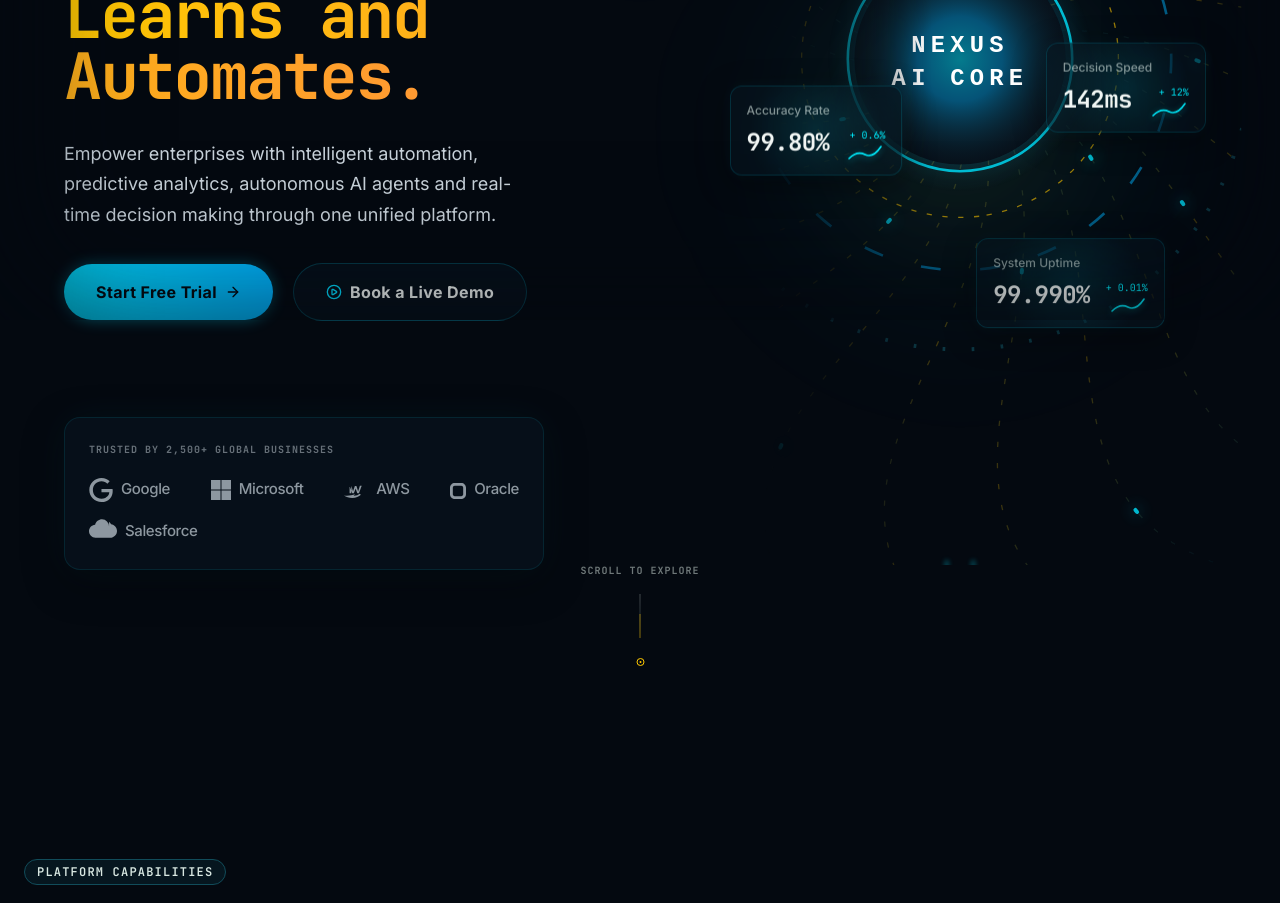
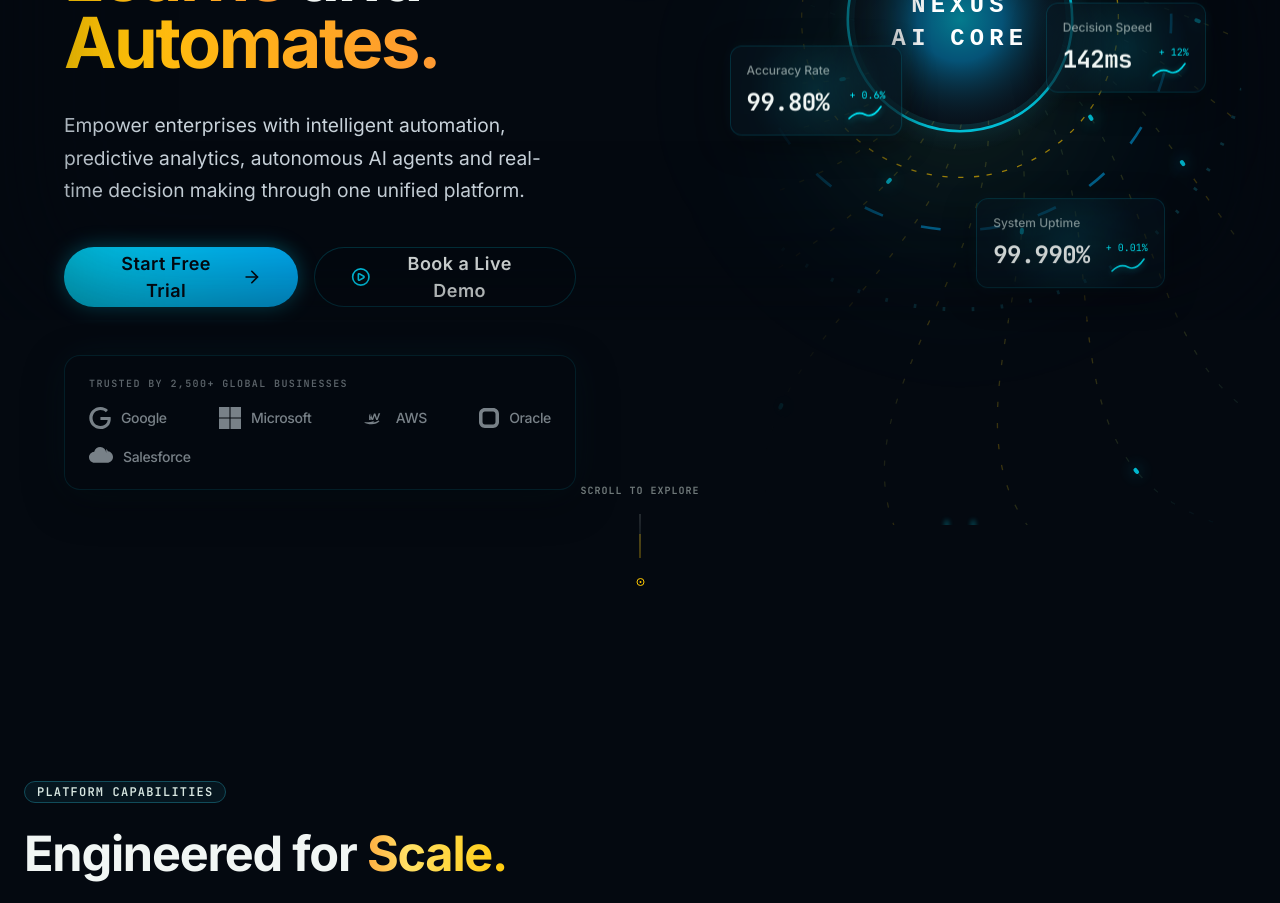
Before and after one commit to spacetime6600-cloud/Hackathon_iitb, a React (Vite) app: page / in a window 1280 px wide. Shown: the part 480-1383 px from the top of the page. Built offline with nearby package versions, Linux system fonts and the light colour scheme.

Commit message:
Typography: dramatic hero redesign + consistent type scale across all sections

```diff
--- a/src/components/FinalCTA.tsx
+++ b/src/components/FinalCTA.tsx
@@ -64,9 +64,9 @@ export function FinalCTA() {
           whileInView={{ opacity: 1, y: 0 }}
           viewport={{ once: true, amount: 0.1 }}
           transition={{ duration: 0.5, delay: 0.1, ease: [0.165, 0.84, 0.44, 1] }}
-          className="text-fluid-h2 text-arctic font-mono font-bold tracking-tight mb-8"
+          className="text-heading-1 font-sans font-bold text-arctic mb-6"
         >
-          Transform Your Enterprise with <span className="text-transparent bg-clip-text bg-gradient-to-r from-[#00DCFF] to-mystic">Intelligent AI</span>
+          Transform Your Enterprise with <span className="highlight-shimmer">Intelligent AI</span>
         </motion.h2>
 
         <motion.p
@@ -74,7 +74,7 @@ export function FinalCTA() {
           whileInView={{ opacity: 1, y: 0 }}
           viewport={{ once: true, amount: 0.1 }}
           transition={{ duration: 0.5, delay: 0.15, ease: [0.165, 0.84, 0.44, 1] }}
-          className="text-mystic/80 font-sans text-fluid-body leading-relaxed max-w-3xl mx-auto mb-12"
+          className="text-mystic/70 font-sans text-body-lg leading-relaxed max-w-prose-wide mx-auto mb-10"
         >
           Join thousands of organizations already using AI to automate workflows, improve productivity and accelerate growth.
         </motion.p>
--- a/src/components/HeroSection.tsx
+++ b/src/components/HeroSection.tsx
@@ -100,105 +100,148 @@ export function HeroSection() {
       {/* Hero Content */}
       <div className="flex-1 max-w-[1600px] w-full mx-auto px-6 md:px-12 lg:px-16 flex flex-col lg:flex-row items-center pt-32 lg:pt-40 pb-32 relative z-10 gap-16 lg:gap-24 xl:gap-32 h-full">
 
-        {/* Left Content (Typography & Social Proof) */}
+        {/* Left Content */}
         <motion.div
           style={{ y: y2, opacity }}
-          className="w-full lg:w-1/2 flex flex-col justify-center text-center lg:text-left mt-10 lg:mt-0 relative z-20"
+          className="w-full lg:w-1/2 flex flex-col justify-center text-center lg:text-left mt-8 lg:mt-0 relative z-20"
         >
+          {/* Badge */}
           <motion.div
             initial={{ opacity: 0, y: 20 }}
             animate={{ opacity: 1, y: 0 }}
             transition={{ duration: 0.8, ease: [0.16, 1, 0.3, 1] }}
-            className="inline-flex items-center gap-2 px-3 py-1.5 rounded-full border border-nocturnal bg-nocturnal/30 backdrop-blur-md mb-8 mx-auto lg:mx-0"
+            className="inline-flex items-center gap-2 px-3 py-1.5 rounded-full border border-nocturnal bg-nocturnal/30 backdrop-blur-md mb-8 mx-auto lg:mx-0 w-fit"
           >
-            <span className="w-2 h-2 rounded-full bg-forsythia shadow-[0_0_8px_#FFC801]" />
-            <span className="text-mystic text-xs font-mono uppercase tracking-widest font-semibold">AI-Powered Enterprise Automation</span>
+            <span className="w-2 h-2 rounded-full bg-forsythia shadow-[0_0_8px_#FFC801] animate-pulse" />
+            <span className="text-mystic font-mono text-[11px] uppercase tracking-[0.12em] font-semibold">AI-Powered Enterprise Automation</span>
           </motion.div>
 
+          {/* Hero Heading — 80–96px desktop, 64px tablet, 44px mobile */}
           <motion.h1
             id="hero-heading"
             initial={{ opacity: 0, y: 30 }}
             animate={{ opacity: 1, y: 0 }}
-            transition={{ duration: 0.5, delay: 0.1, ease: [0.165, 0.84, 0.44, 1] }}
-            className="text-[clamp(52px,5vw,80px)] leading-[0.95] tracking-[-0.03em] font-mono font-bold text-arctic mb-8 max-w-[90%] mx-auto lg:mx-0"
+            transition={{ duration: 0.7, delay: 0.08, ease: [0.165, 0.84, 0.44, 1] }}
+            className="font-sans font-extrabold text-arctic leading-[0.95] tracking-[-0.035em] mb-8
+                       text-[clamp(2.75rem,8vw,6rem)]
+                       lg:text-[clamp(3.5rem,6vw,6rem)]
+                       xl:text-[clamp(4rem,5.5vw,6rem)]
+                       mx-auto lg:mx-0 max-w-[95%] lg:max-w-none"
           >
-            Unlock Autonomous AI <br className="hidden lg:block"/>
-            That <span className="text-transparent bg-clip-text bg-gradient-to-r from-mystic via-arctic to-mystic">Thinks,</span> <br className="hidden lg:block"/>
-            <span className="text-transparent bg-clip-text bg-gradient-to-r from-forsythia to-saffron">Learns and Automates.</span>
+            Unlock<br />
+            Autonomous AI<br />
+            That Thinks,<br />
+            <span className="text-transparent bg-clip-text bg-gradient-to-r from-forsythia to-saffron">Learns</span> and<br />
+            <span className="text-transparent bg-clip-text bg-gradient-to-r from-forsythia to-saffron">Automates.</span>
           </motion.h1>
 
+          {/* Description — 20px desktop / 18px tablet / 16px mobile */}
           <motion.p
             initial={{ opacity: 0, y: 20 }}
             animate={{ opacity: 1, y: 0 }}
-            transition={{ duration: 0.5, delay: 0.15, ease: [0.165, 0.84, 0.44, 1] }}
-            className="text-[#C8D2DA] text-[18px] font-sans leading-[1.7] max-w-[480px] mx-auto lg:mx-0 mb-8"
+            transition={{ duration: 0.6, delay: 0.2, ease: [0.165, 0.84, 0.44, 1] }}
+            className="text-[#C8D2DA] font-sans leading-[1.7] max-w-[600px] mx-auto lg:mx-0 mb-10
+                       text-[clamp(1rem,1.5vw,1.25rem)]"
           >
-            Empower enterprises with intelligent automation, predictive analytics, autonomous AI agents and real-time decision making through one unified platform.
+            Empower enterprises with intelligent automation, predictive analytics,
+            autonomous AI agents and real-time decision making through one unified platform.
           </motion.p>
 
+          {/* CTA Buttons — 60px height, 18px font, 18px/36px padding */}
           <motion.div
             initial={{ opacity: 0, y: 20 }}
             animate={{ opacity: 1, y: 0 }}
-            transition={{ duration: 0.5, delay: 0.2, ease: [0.165, 0.84, 0.44, 1] }}
-            className="flex flex-col sm:flex-row items-center gap-5 justify-center lg:justify-start mb-24"
+            transition={{ duration: 0.6, delay: 0.3, ease: [0.165, 0.84, 0.44, 1] }}
+            className="flex flex-col sm:flex-row items-center gap-4 justify-center lg:justify-start mb-12"
           >
-            <button className="w-full sm:w-auto px-8 py-4 rounded-full font-sans font-bold text-oceanic-noir bg-gradient-to-r from-[#00DCFF] to-[#00B4FF] shadow-[0_0_15px_rgba(0,220,255,0.3)] hover:shadow-[0_4px_20px_rgba(0,220,255,0.5)] hover:-translate-y-[2px] hover:scale-[1.02] hover:brightness-105 transition-all duration-300 ease-out-expo group flex items-center justify-center gap-2 focus-visible:outline-none focus-visible:ring-2 focus-visible:ring-offset-2 focus-visible:ring-offset-oceanic-noir focus-visible:ring-[#00DCFF] tracking-wide">
+            <button
+              className="w-full sm:w-auto px-9 rounded-full font-sans font-semibold text-[18px] text-oceanic-noir
+                         bg-gradient-to-r from-[#00DCFF] to-[#00B4FF]
+                         shadow-[0_0_20px_rgba(0,220,255,0.35)]
+                         hover:shadow-[0_6px_30px_rgba(0,220,255,0.55)]
+                         hover:-translate-y-[3px] hover:scale-[1.02] hover:brightness-105
+                         transition-all duration-300 ease-out-expo
+                         group flex items-center justify-center gap-2.5
+                         focus-visible:outline-none focus-visible:ring-2 focus-visible:ring-offset-2
+                         focus-visible:ring-offset-oceanic-noir focus-visible:ring-[#00DCFF]
+                         h-[60px] tracking-wide"
+            >
               Start Free Trial
-              <ArrowRight className="w-4 h-4 group-hover:translate-x-[4px] transition-transform duration-300 ease-out-expo" />
+              <ArrowRight className="w-5 h-5 group-hover:translate-x-[5px] transition-transform duration-300 ease-out-expo" />
             </button>
-            <button className="w-full sm:w-auto px-8 py-4 rounded-full font-sans font-bold text-arctic bg-[#08121C]/80 backdrop-blur-md border border-[rgba(0,220,255,0.2)] hover:border-[rgba(0,220,255,0.4)] hover:bg-[rgba(0,220,255,0.05)] hover:-translate-y-[2px] hover:scale-[1.02] hover:shadow-[0_4px_15px_rgba(0,220,255,0.2)] hover:brightness-105 transition-all duration-300 ease-out-expo flex items-center justify-center gap-2 focus-visible:outline-none focus-visible:ring-2 focus-visible:ring-offset-2 focus-visible:ring-offset-oceanic-noir focus-visible:ring-[#00DCFF] tracking-wide group">
-              <PlayCircle className="w-4 h-4 text-[#00DCFF] group-hover:scale-105 transition-transform duration-300 ease-out-expo" />
+            <button
+              className="w-full sm:w-auto px-9 rounded-full font-sans font-semibold text-[18px] text-arctic
+                         bg-[#040910]/80 backdrop-blur-md
+                         border border-[rgba(0,220,255,0.2)]
+                         hover:border-[rgba(0,220,255,0.45)] hover:bg-[rgba(0,220,255,0.05)]
+                         hover:-translate-y-[3px] hover:scale-[1.02]
+                         hover:shadow-[0_6px_20px_rgba(0,220,255,0.2)] hover:brightness-105
+                         transition-all duration-300 ease-out-expo
+                         flex items-center justify-center gap-2.5
+                         focus-visible:outline-none focus-visible:ring-2 focus-visible:ring-offset-2
+                         focus-visible:ring-offset-oceanic-noir focus-visible:ring-[#00DCFF]
+                         h-[60px] tracking-wide group"
+            >
+              <PlayCircle className="w-5 h-5 text-[#00DCFF] group-hover:scale-110 transition-transform duration-300 ease-out-expo" />
               Book a Live Demo
             </button>
           </motion.div>
 
-          {/* Integrated Social Proof */}
+          {/* Trusted Companies — 48px top gap from buttons */}
           <motion.section
             id="clients"
             aria-label="Trusted Companies"
             initial={{ opacity: 0, y: 20 }}
             animate={{ opacity: 1, y: 0 }}
-            transition={{ duration: 1, delay: 0.4, ease: [0.16, 1, 0.3, 1] }}
-            className="rounded-2xl p-5 md:p-6 border border-[rgba(0,220,255,0.1)] shadow-[0_12px_40px_rgba(0,0,0,0.35),_0_0_40px_rgba(0,220,255,0.05)] relative overflow-hidden max-w-[480px] mx-auto lg:mx-0 bg-[#08121C]/80 backdrop-blur-xl"
+            transition={{ duration: 1, delay: 0.45, ease: [0.16, 1, 0.3, 1] }}
+            className="rounded-2xl px-6 py-5 border border-[rgba(0,220,255,0.1)]
+                       shadow-[0_12px_40px_rgba(0,0,0,0.35),_0_0_40px_rgba(0,220,255,0.05)]
+                       relative overflow-hidden max-w-[560px] mx-auto lg:mx-0
+                       bg-[#040910]/80 backdrop-blur-xl"
           >
-            <h2 className="text-[#C7D2D9]/50 text-[10px] font-mono uppercase tracking-widest font-bold mb-5 relative z-10 text-center lg:text-left">
+            <p className="text-[#C7D2D9]/45 font-mono text-[10px] uppercase tracking-[0.14em] font-semibold mb-4 text-center lg:text-left">
               Trusted by 2,500+ Global Businesses
-            </h2>
-            <div className="flex flex-wrap items-center justify-center lg:justify-between gap-x-6 gap-y-4 relative z-10">
+            </p>
+            <div className="flex flex-wrap items-center justify-center lg:justify-between gap-x-7 gap-y-4">
+
               {/* Google */}
-              <div className="flex items-center gap-2 text-[#C7D2D9] opacity-70 hover:opacity-100 hover:text-white hover:scale-105 hover:drop-shadow-[0_0_8px_rgba(0,220,255,0.6)] transition-all duration-200 cursor-pointer group">
-                <svg viewBox="0 0 24 24" fill="currentColor" className="w-auto h-6">
+              <div className="flex items-center gap-2.5 text-[#C7D2D9] opacity-60 hover:opacity-100 hover:text-white hover:scale-[1.06] hover:drop-shadow-[0_0_10px_rgba(0,220,255,0.5)] transition-all duration-200 cursor-pointer">
+                <svg viewBox="0 0 24 24" fill="currentColor" className="h-[22px] w-auto flex-shrink-0">
                   <path d="M12.48 10.92v3.28h7.84c-.24 1.84-.853 3.187-1.787 4.133-1.147 1.147-2.933 2.4-6.053 2.4-4.827 0-8.6-3.893-8.6-8.72s3.773-8.72 8.6-8.72c2.6 0 4.507 1.027 5.907 2.347l2.307-2.307C18.747 1.44 16.133 0 12.48 0 5.867 0 .307 5.387.307 12s5.56 12 12.173 12c3.573 0 6.267-1.173 8.373-3.36 2.16-2.16 2.84-5.213 2.84-7.667 0-.76-.053-1.467-.173-2.053H12.48z" />
                 </svg>
-                <span className="font-sans font-medium text-[15px] tracking-tight">Google</span>
+                <span className="font-sans font-medium text-[14px] tracking-tight">Google</span>
               </div>
+
               {/* Microsoft */}
-              <div className="flex items-center gap-2 text-[#C7D2D9] opacity-70 hover:opacity-100 hover:text-white hover:scale-105 hover:drop-shadow-[0_0_8px_rgba(0,220,255,0.6)] transition-all duration-200 cursor-pointer group">
-                <svg viewBox="0 0 24 24" fill="currentColor" className="w-auto h-5">
+              <div className="flex items-center gap-2.5 text-[#C7D2D9] opacity-60 hover:opacity-100 hover:text-white hover:scale-[1.06] hover:drop-shadow-[0_0_10px_rgba(0,220,255,0.5)] transition-all duration-200 cursor-pointer">
+                <svg viewBox="0 0 24 24" fill="currentColor" className="h-[22px] w-auto flex-shrink-0">
                   <path d="M11.4 24H0V12.6h11.4V24zM24 24H12.6V12.6H24V24zM11.4 11.4H0V0h11.4v11.4zm12.6 0H12.6V0H24v11.4z" />
                 </svg>
-                <span className="font-sans font-medium text-[15px] tracking-tight">Microsoft</span>
+                <span className="font-sans font-medium text-[14px] tracking-tight">Microsoft</span>
               </div>
+
               {/* AWS */}
-              <div className="flex items-center gap-2 text-[#C7D2D9] opacity-70 hover:opacity-100 hover:text-white hover:scale-105 hover:drop-shadow-[0_0_8px_rgba(0,220,255,0.6)] transition-all duration-200 cursor-pointer group">
-                <svg viewBox="0 0 24 24" fill="currentColor" className="w-auto h-6 mt-0.5">
+              <div className="flex items-center gap-2.5 text-[#C7D2D9] opacity-60 hover:opacity-100 hover:text-white hover:scale-[1.06] hover:drop-shadow-[0_0_10px_rgba(0,220,255,0.5)] transition-all duration-200 cursor-pointer">
+                <svg viewBox="0 0 24 24" fill="currentColor" className="h-[22px] w-auto flex-shrink-0">
                   <path d="M11.08 15.35c-2.34.82-5.32 1.34-8.1 1.34-1.12 0-2.18-.08-2.98-.18 2.05 1.5 5.06 2.4 8.27 2.4 3.75 0 6.64-1.28 8.62-3.23l-1.32-.93c-1.3 1.25-3.07 1.9-5.18 1.9-.3 0-.62-.02-.92-.04.4-.23.78-.49 1.13-.78l.48-.4zm-2.02-3.14l-1.78-5.35h-1.8l2.76 7.42h1.66l1.7-4.8 1.66 4.8h1.68l2.77-7.42h-1.8l-1.78 5.37-1.72-5.12h-1.55l-1.8 5.1zM5.58 6.86h1.72v7.4h-1.72z" />
                 </svg>
-                <span className="font-sans font-medium text-[15px] tracking-tight">AWS</span>
+                <span className="font-sans font-medium text-[14px] tracking-tight">AWS</span>
               </div>
+
               {/* Oracle */}
-              <div className="flex items-center gap-2 text-[#C7D2D9] opacity-70 hover:opacity-100 hover:text-white hover:scale-105 hover:drop-shadow-[0_0_8px_rgba(0,220,255,0.6)] transition-all duration-200 cursor-pointer group">
-                <svg viewBox="0 0 24 24" fill="currentColor" className="w-auto h-4 mt-0.5">
+              <div className="flex items-center gap-2.5 text-[#C7D2D9] opacity-60 hover:opacity-100 hover:text-white hover:scale-[1.06] hover:drop-shadow-[0_0_10px_rgba(0,220,255,0.5)] transition-all duration-200 cursor-pointer">
+                <svg viewBox="0 0 24 24" fill="currentColor" className="h-[20px] w-auto flex-shrink-0">
                   <path d="M16.92 0H7.08C3.17 0 0 3.17 0 7.08v9.84C0 20.83 3.17 24 7.08 24h9.84C20.83 24 24 20.83 24 16.92V7.08C24 3.17 20.83 0 16.92 0zM19.78 16.92c0 1.58-1.28 2.86-2.86 2.86H7.08c-1.58 0-2.86-1.28-2.86-2.86V7.08c0-1.58 1.28-2.86 2.86-2.86h9.84c1.58 0 2.86 1.28 2.86 2.86v9.84z" />
                 </svg>
-                <span className="font-sans font-medium text-[15px] tracking-tight">Oracle</span>
+                <span className="font-sans font-medium text-[14px] tracking-tight">Oracle</span>
               </div>
+
               {/* Salesforce */}
-              <div className="flex items-center gap-2 text-[#C7D2D9] opacity-70 hover:opacity-100 hover:text-white hover:scale-105 hover:drop-shadow-[0_0_8px_rgba(0,220,255,0.6)] transition-all duration-200 cursor-pointer group">
-                <svg viewBox="0 0 24 24" fill="currentColor" className="w-auto h-7 -mt-0.5">
+              <div className="flex items-center gap-2.5 text-[#C7D2D9] opacity-60 hover:opacity-100 hover:text-white hover:scale-[1.06] hover:drop-shadow-[0_0_10px_rgba(0,220,255,0.5)] transition-all duration-200 cursor-pointer">
+                <svg viewBox="0 0 24 24" fill="currentColor" className="h-[24px] w-auto flex-shrink-0">
                   <path d="M17.18 8.04A6.1 6.1 0 0011.23 2c-2.9 0-5.32 1.98-6 4.67C2.26 6.94 0 9.38 0 12.3c0 3.03 2.5 5.51 5.55 5.51h12.56c3.25 0 5.89-2.6 5.89-5.81 0-2.99-2.22-5.46-5.06-5.78a5.1 5.1 0 00-1.76-2.18z" />
                 </svg>
-                <span className="font-sans font-medium text-[15px] tracking-tight">Salesforce</span>
+                <span className="font-sans font-medium text-[14px] tracking-tight">Salesforce</span>
               </div>
             </div>
           </motion.section>
--- a/src/components/PlatformFeatures.tsx
+++ b/src/components/PlatformFeatures.tsx
@@ -77,13 +77,13 @@ function FeatureCard({ feature, index }: { feature: any, index: number }) {
             {feature.icon}
           </div>
           <div>
-            <div className="inline-block px-2.5 py-1 bg-[#08121C]/80 border border-[rgba(0,220,255,0.1)] rounded-md text-[10px] font-mono text-mystic/80 uppercase tracking-widest mb-1 shadow-sm group-hover:border-[rgba(0,220,255,0.3)] transition-colors">
-              {feature.label}
-            </div>
-            <h3 className="text-xl text-arctic font-sans font-bold tracking-tight">{feature.title}</h3>
+              <div className="font-mono text-label text-mystic/80 uppercase tracking-[0.1em] mb-2 bg-[#08121C]/80 border border-[rgba(0,220,255,0.1)] rounded-md px-2.5 py-1 w-fit shadow-sm group-hover:border-[rgba(0,220,255,0.3)] transition-colors">
+                {feature.label}
+              </div>
+          <h3 className="text-heading-2 font-sans font-semibold text-arctic tracking-tight">{feature.title}</h3>
           </div>
         </div>
-        <p className="text-mystic/70 font-sans leading-relaxed text-sm max-w-sm">
+        <p className="text-mystic/70 font-sans text-body-lg leading-relaxed max-w-prose-narrow">
           {feature.description}
         </p>
       </div>
@@ -326,24 +326,24 @@ export function PlatformFeatures() {
             transition={{ duration: 0.6 }}
             className="inline-flex items-center gap-2 px-3 py-1 rounded-full border border-nocturnal bg-nocturnal/20 mb-6"
           >
-            <span className="text-mystic text-xs font-mono uppercase tracking-widest font-semibold">Platform Capabilities</span>
+            <span className="font-mono text-label text-mystic uppercase tracking-[0.1em] font-semibold">Platform Capabilities</span>
           </motion.div>
           <motion.h2
             id="features-heading"
             initial={{ opacity: 0, y: 30 }}
             whileInView={{ opacity: 1, y: 0 }}
             viewport={{ once: true }}
-            transition={{ duration: 0.5, delay: 0.1, ease: [0.165, 0.84, 0.44, 1] }}
-            className="text-fluid-h2 text-arctic font-mono font-bold tracking-tight mb-6"
+            transition={{ duration: 0.6, delay: 0.1, ease: [0.165, 0.84, 0.44, 1] }}
+            className="text-heading-1 font-sans font-bold text-arctic mb-5"
           >
-            Engineered for <span className="text-transparent bg-clip-text bg-gradient-to-r from-[#00EEFF] to-mystic">Scale.</span>
+            Engineered for <span className="highlight-shimmer">Scale.</span>
           </motion.h2>
           <motion.p
             initial={{ opacity: 0, y: 20 }}
             whileInView={{ opacity: 1, y: 0 }}
             viewport={{ once: true }}
-            transition={{ duration: 0.5, delay: 0.15, ease: [0.165, 0.84, 0.44, 1] }}
-            className="text-mystic/80 font-sans text-fluid-body leading-relaxed"
+            transition={{ duration: 0.6, delay: 0.15, ease: [0.165, 0.84, 0.44, 1] }}
+            className="text-mystic/70 font-sans text-body-lg max-w-prose-wide leading-relaxed"
           >
             A unified architecture combining predictive analytics, autonomous agents, and real-time data processing into one beautiful interface.
           </motion.p>
--- a/src/index.css
+++ b/src/index.css
@@ -29,9 +29,39 @@
     background-color: rgba(0, 238, 255, 0.25);
     color: #00EEFF;
   }
+
+  /* Consistent heading base */
+  h1, h2, h3, h4, h5, h6 {
+    text-wrap: balance;
+  }
 }
 
 @layer components {
+  /* Shimmer animation for highlighted gradient words */
+  @keyframes text-shimmer {
+    0%, 80% { background-position: 0% 50%; }
+    90% { background-position: 100% 50%; }
+    100% { background-position: 0% 50%; }
+  }
+
+  .highlight-shimmer {
+    background: linear-gradient(90deg, #FFC801 0%, #FF9932 40%, #FFE066 60%, #FFC801 100%);
+    background-size: 200% auto;
+    -webkit-background-clip: text;
+    background-clip: text;
+    -webkit-text-fill-color: transparent;
+    animation: text-shimmer 8s ease infinite;
+  }
+
+  .highlight-cyan-shimmer {
+    background: linear-gradient(90deg, #00DCFF 0%, #9AECFF 40%, #00DCFF 60%, #00B4FF 100%);
+    background-size: 200% auto;
+    -webkit-background-clip: text;
+    background-clip: text;
+    -webkit-text-fill-color: transparent;
+    animation: text-shimmer 8s ease 2s infinite;
+  }
+
   .liquid-glass {
     background: rgba(17, 76, 90, 0.2);
     background-blend-mode: luminosity;
--- a/tailwind.config.js
+++ b/tailwind.config.js
@@ -16,13 +16,30 @@ export default {
         'mystic': '#D9E8E2',
       },
       fontFamily: {
-        sans: ['Inter', 'sans-serif'],
+        sans: ['Inter', 'system-ui', 'sans-serif'],
         mono: ['JetBrains Mono', 'monospace'],
       },
       fontSize: {
-        'fluid-h1': 'clamp(3rem, 6vw, 5.75rem)', /* 48px to 92px */
-        'fluid-h2': 'clamp(2rem, 4vw, 3.5rem)', /* 32px to 56px */
-        'fluid-body': 'clamp(1rem, 1.2vw, 1.25rem)', /* 16px to 20px */
+        // Professional SaaS Typography Scale
+        // H1 — Hero heading: 72px desktop, scales down gracefully
+        'display': ['clamp(2.75rem, 5.5vw, 4.5rem)', { lineHeight: '0.97', letterSpacing: '-0.03em', fontWeight: '800' }],
+        // H2 — Section headings: 42–56px
+        'heading-1': ['clamp(2rem, 3.8vw, 3.25rem)', { lineHeight: '1.1', letterSpacing: '-0.025em', fontWeight: '700' }],
+        // H3 — Card/sub headings: 22–28px
+        'heading-2': ['clamp(1.375rem, 1.8vw, 1.75rem)', { lineHeight: '1.25', letterSpacing: '-0.015em', fontWeight: '600' }],
+        // H4 — Small headings: 18–22px
+        'heading-3': ['clamp(1.125rem, 1.2vw, 1.375rem)', { lineHeight: '1.35', letterSpacing: '-0.01em', fontWeight: '600' }],
+        // Body: 18px desktop, 16px tablet, 15px mobile
+        'body-lg': ['clamp(0.9375rem, 1.1vw, 1.125rem)', { lineHeight: '1.7', fontWeight: '400' }],
+        // Body small
+        'body-sm': ['clamp(0.875rem, 0.9vw, 1rem)', { lineHeight: '1.6', fontWeight: '400' }],
+        // Labels: monospace uppercase 12px
+        'label': ['0.75rem', { lineHeight: '1', letterSpacing: '0.1em', fontWeight: '600' }],
+
+        // Legacy aliases — kept so nothing breaks during transition
+        'fluid-h1': ['clamp(2.75rem, 5.5vw, 4.5rem)', { lineHeight: '0.97', letterSpacing: '-0.03em' }],
+        'fluid-h2': ['clamp(2rem, 3.8vw, 3.25rem)', { lineHeight: '1.1', letterSpacing: '-0.025em' }],
+        'fluid-body': ['clamp(0.9375rem, 1.1vw, 1.125rem)', { lineHeight: '1.7' }],
       },
       transitionTimingFunction: {
         'out-expo': 'cubic-bezier(0.19, 1, 0.22, 1)',
@@ -31,7 +48,13 @@ export default {
       },
       backgroundImage: {
         'gradient-radial': 'radial-gradient(var(--tw-gradient-stops))',
-      }
+        // Standard highlight gradient — forsythia → saffron always
+        'highlight': 'linear-gradient(90deg, #FFC801, #FF9932)',
+      },
+      maxWidth: {
+        'prose-narrow': '44ch',  // ~600px — body paragraphs
+        'prose-wide': '52ch',    // ~700px — wider body
+      },
     },
   },
   plugins: [],
```
Also changed, not shown: src/components/AnalyticsInterface.tsx (+10 -6 lines), src/components/FAQ.tsx (+5 -5 lines), src/components/Pricing.tsx (+6 -6 lines), src/components/Testimonials.tsx (+8 -7 lines).
